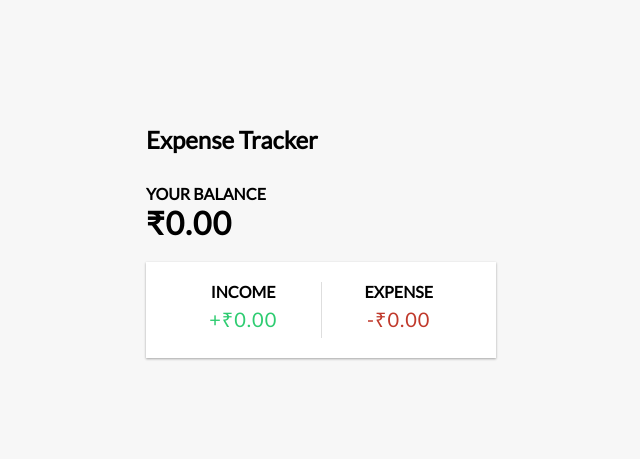
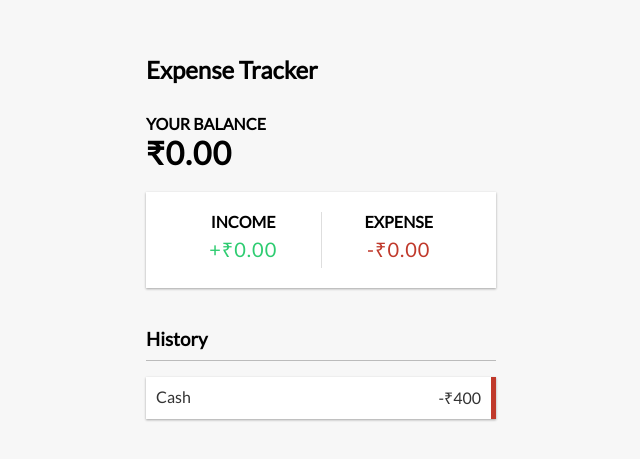
Before and after one commit to kunversid/mern-expense-tracker, a React (Create React App) app: page / in a window 1280 px wide. Shown: the part 153-612 px from the top of the page, without its empty margins (319-959 px from the left). Built offline with nearby package versions, Linux system fonts and the light colour scheme.

Commit message:
TransactionList Component

```diff
--- a/src/App.js
+++ b/src/App.js
@@ -2,6 +2,7 @@ import "./App.css";
 import { Balance } from "./components/Balance";
 import { Header } from "./components/Header";
 import { IncomeExpenses } from "./components/IncomeExpenses";
+import { TransactionList } from "./components/TransactionList";
 
 function App() {
   return (
@@ -10,6 +11,7 @@ function App() {
       <div className="container">
         <Balance />
         <IncomeExpenses />
+        <TransactionList />
       </div>
     </div>
   );
--- /dev/null
+++ b/src/components/TransactionList.js
@@ -0,0 +1,15 @@
+import React from "react";
+
+export const TransactionList = () => {
+  return (
+    <div>
+      <h3>History</h3>
+      <ul id="list" className="list">
+        <li className="minus">
+          Cash <span>-&#8377;400</span>
+          <button className="delete-btn">x</button>
+        </li>
+      </ul>
+    </div>
+  );
+};
```
